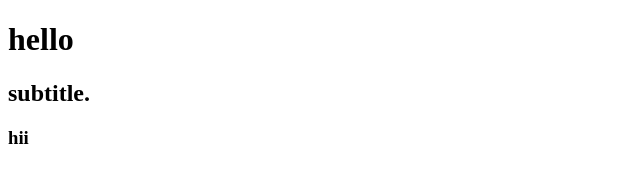
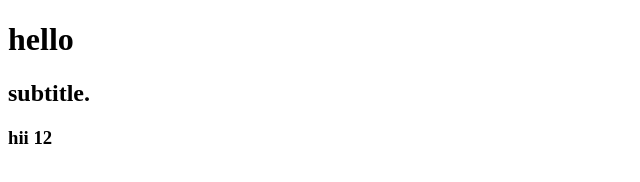
Before and after one commit to junghyunlim1/github_test, a plain HTML site: page index.html in a window 1280 px wide. Shown: the full height of the page, 0-640 px from the left. Drawn offline with Linux system fonts and the light colour scheme.

Commit message:
Update index.html

```diff
--- a/index.html
+++ b/index.html
@@ -9,6 +9,6 @@
   <body>
     <h1>hello</h1>
     <h2>subtitle.</h2>
-    <h3>hii  </h3>
+    <h3>hii 12 </h3>
   </body>
 </html>
```
